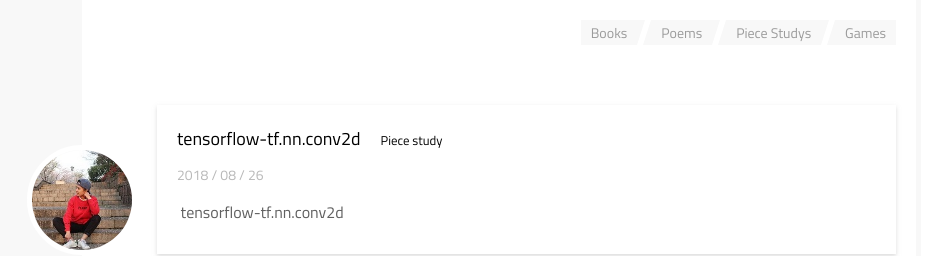
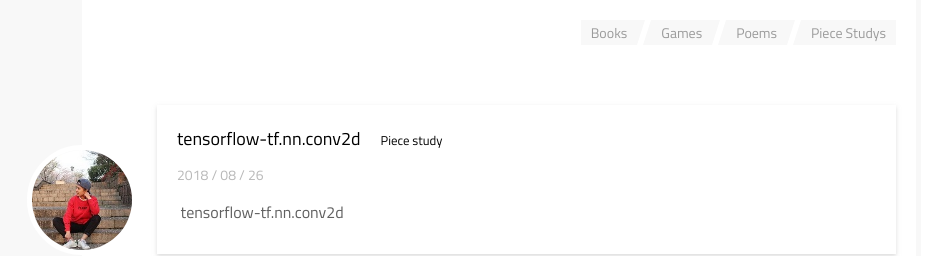
Before and after one commit to moshanghuakaili/moshanghuakaili.github.io, a Jekyll site: the page built from index.html, in a window 1280 px wide. Shown: the top 256 px of the page, without its empty margins (231-1159 px from the left). Built offline with Jekyll 4.4.1, drawn with Linux system fonts in a browser that asks for light colours.

Commit message:
Update navigation.html

```diff
--- a/_includes/navigation.html
+++ b/_includes/navigation.html
@@ -1,9 +1,13 @@
 <nav class="navbar">
   <ul>
     <li class="navbar__item"><a href="{{ '/listPage/Books_List.html' | relative_url }}">Books</a></li>
+
+    <li class="navbar__item"><a href="{{ '/listPage/Games_List.html' | relative_url }}"> Games</a></li>
+
     <li class="navbar__item"><a href="{{ '/listPage/Poems_List.html' | relative_url }}">Poems</a></li>
+
     <li class="navbar__item"><a href="{{ '/listPage/Piece_Studys_List.html' | relative_url }}">Piece Studys</a></li>
-    <li class="navbar__item"><a href="{{ '/listPage/Games_List.html' | relative_url }}"> Games</a></li>
+
     <!-- <li class="navbar__item"><a href="https://github.com/kkninjae/book/archive/master.zip">Download</a></li> -->
   </ul>
 </nav>
```
